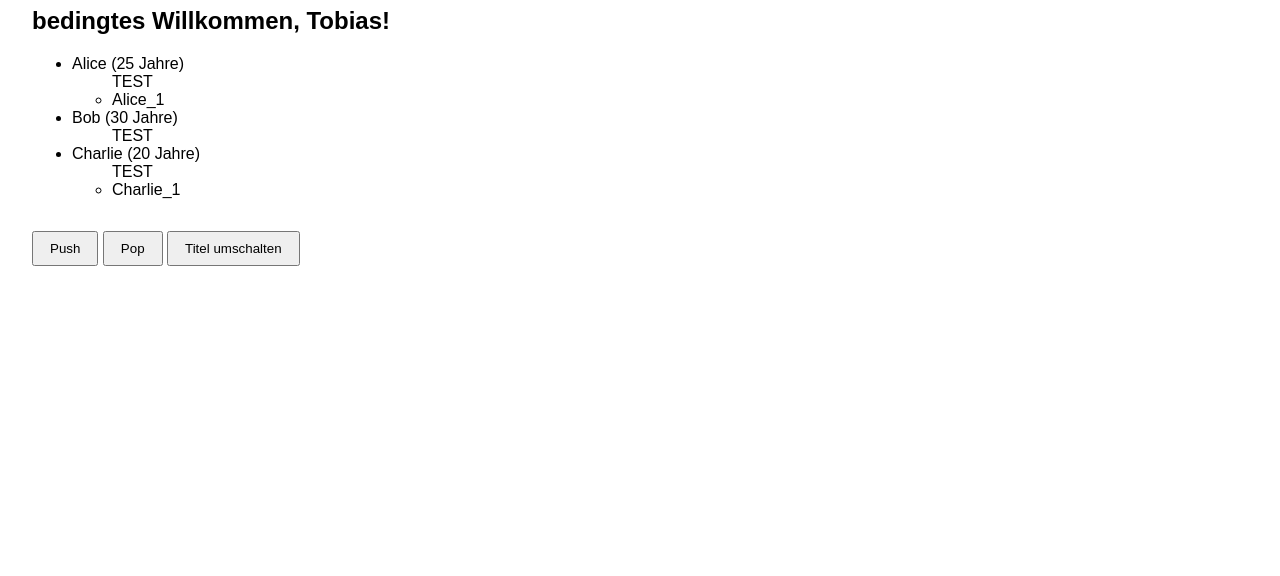
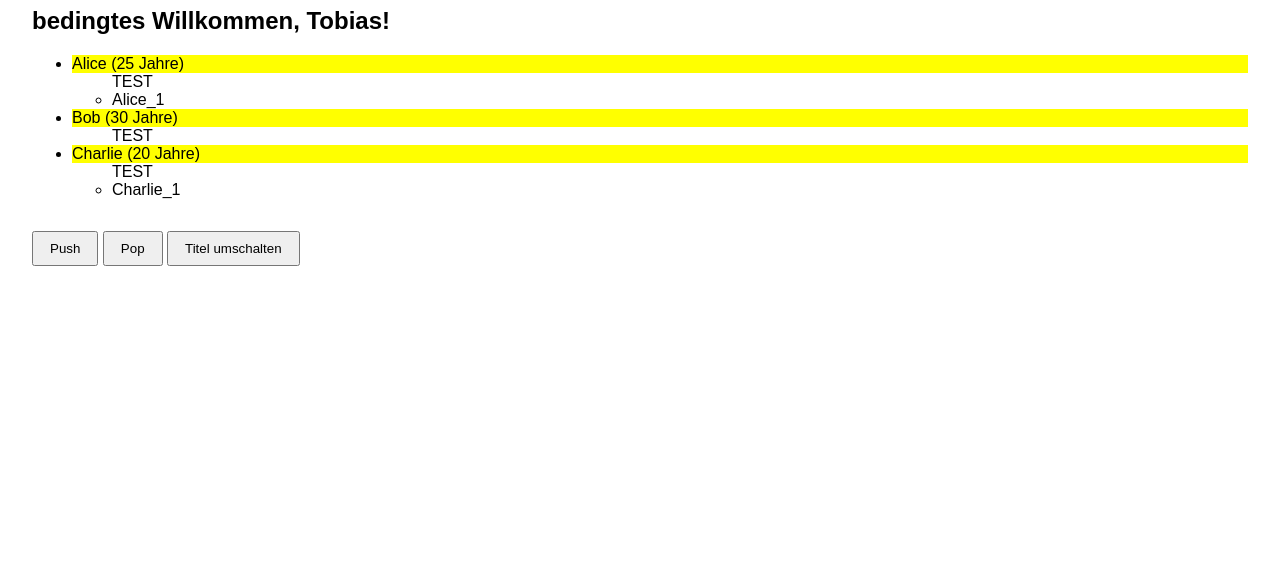
Before and after one commit to tobi2409/FastyX, a plain HTML site: page data-binding.html in a window 1280 px wide. Shown: the part 224-800 px from the top of the page. Drawn offline with Linux system fonts and the light colour scheme.

Commit message:
sauberer Stand vom DataBinding 22.09.2025

```diff
--- a/data-binding.html
+++ b/data-binding.html
@@ -14,12 +14,12 @@
 
 <div id="headline">
     <input id="name" value="{{ name }}">
-    <h1>Willkommen, {{ name }}!</h1>
+    <h1 style="background-color: {{ headlineBackground }};">Willkommen, {{ name }}!</h1>
     <p>Hallo {{ name }}</p>
 
   <!-- IF-Direktive -->
   <if test="showCondTitle">
-    <h1>bedingtes Willkommen, {{ name }}!</h1>
+    <h1 style="background-color: {{ headlineBackground }};">bedingtes Willkommen, {{ name }}!</h1>
 
     <if test="showCondTitle2">
       <h2>bedingtes Willkommen, {{ name }}!</h2>
@@ -29,10 +29,9 @@
 
 <div id="main">
   <!-- EACH-Direktive -->
-  <ul>
-
+  <!--<ul>
     <each of="items" as="item">
-      <li>{{ item.name }} ({{ item.age }} Jahre)</li>
+      <li style="background-color: {{ liBackground }}">{{ item.name }} ({{ item.age }} Jahre)</li>
       <ul>
         <div>TEST</div>
         <each of="item.children" as="child">
@@ -40,7 +39,21 @@
         </each>
       </ul>
     </each>
-  </ul>
+  </ul>-->
+
+  <recursive-template name="rec1">
+    <ul>
+      <each of="items" as="item" deep-structure="item.children">
+        <li style="background-color: {{ liBackground }}">{{ item.name }} ({{ item.age }} Jahre)</li>
+        <ul>
+          <div>TEST</div>
+          <each of="item.children" as="child">
+              <li>{{ child.name }}</li>
+          </each>
+        </ul>
+      </each>
+    </ul>
+  </recursive-template>
 
   <button id="push">Push</button>
   <button id="pop">Pop</button>
@@ -80,43 +93,72 @@
   // Renderer für <if> und <each>
   // -----------------------------
 
+// --- Hilfsfunktionen ---
+
+function interpolateText(template, model, context) {
+  return template.replace(/\{\{\s*([\w.-]+)\s*\}\}/g, (_, key) => {
+    const value = resolvePath(key, model, context);
+    return value !== undefined ? value : "";
+  });
+}
+
+function interpolateAttributes(node, model, context) {
+  for (const attr of Array.from(node.attributes)) {
+    if (!attr.name.match(/^data-template/)) {
+      const key = "template" + attr.name;
+      const tplValue = node.dataset[key] || attr.value;
+      if (/\{\{.*?\}\}/.test(tplValue)) {
+        node.dataset[key] = tplValue; // Original speichern
+        node.setAttribute(attr.name, interpolateText(tplValue, model, context));
+      }
+    }
+  }
+}
+
+function applyInterpolations(node, model, context) {
+  const templateText = node.dataset.templateInnerText || getDirectInnerText(node);
+  if (templateText && /\{\{.*?\}\}/.test(templateText)) {
+    node.dataset.templateInnerText = templateText;
+    node.innerText = interpolateText(templateText, model, context);
+  }
+  interpolateAttributes(node, model, context);
+}
+
+// --- Template-Expansion ---
+
 function expandEachTag(eachElement, model, context = {}) {
-  const arrayName = eachElement.getAttribute('of');   // z.B. "items" oder "item.children"
-  const asName = eachElement.getAttribute('as') || 'item'; // Standardname "item"
+  const arrayName = eachElement.getAttribute("of"); // z.B. "items" oder "item.children"
+  const asName = eachElement.getAttribute("as") || "item";
 
-  // Array auswerten (Pfad im Kontext/Model auflösen)
   const items = resolvePath(arrayName, model, context) || [];
-  const results = [];
-
-  items.forEach(item => {
-    const newContext = { ...context, [asName]: item }; // Kontext erweitern
-    const children = expandChildren(eachElement, model, newContext);
-    results.push(...children);
+  return items.flatMap(item => {
+    const newContext = { ...context, [asName]: item };
+    return expandChildren(eachElement, model, newContext);
   });
-
-  return results;
 }
 
 function expandTemplate(templateElement, model, context = {}) {
-  if (templateElement.tagName === 'EACH') {
+  if (templateElement.tagName === "EACH") {
     return expandEachTag(templateElement, model, context);
   }
 
-  // normales DOM-Element erzeugen
   const newEl = document.createElement(templateElement.tagName);
-  newEl.dataset.cloned = true;
+  newEl.dataset.cloned = "true";
 
-  // direkten Text des Template-Elements holen und Platzhalter ersetzen
+  // Text + Attribute interpolieren
   const directInnerText = getDirectInnerText(templateElement);
   if (directInnerText) {
-    newEl.innerText = directInnerText.replace(
-      /\{\{\s*([\w.-]+)\s*\}\}/g,
-      (_, key) => {
-        const value = resolvePath(key, model, context);
-        return value !== undefined ? value : "";
-      }
-    );
+    newEl.innerText = directInnerText; // erstmal setzen
+    newEl.dataset.templateInnerText = directInnerText; // Original sichern
   }
+
+  // Attribute kopieren
+  for (const attr of Array.from(templateElement.attributes)) {
+    newEl.setAttribute(attr.name, attr.value);
+  }
+
+  // Text + Attribute interpolieren
+  applyInterpolations(newEl, model, context);
 
   // Kinder expandieren
   const children = expandChildren(templateElement, model, context);
@@ -126,67 +168,55 @@ function expandTemplate(templateElement, model, context = {}) {
 }
 
 function expandChildren(parentTemplate, model, context = {}) {
-  const results = [];
-  const childTemplates = parentTemplate.querySelectorAll(':scope > *');
-
-  childTemplates.forEach(childTemplate => {
-    const expanded = expandTemplate(childTemplate, model, context);
-    results.push(...expanded);
-  });
-
-  return results;
+  const childTemplates = parentTemplate.querySelectorAll(":scope > *");
+  return Array.from(childTemplates).flatMap(child =>
+    expandTemplate(child, model, context)
+  );
 }
 
-function render(root, model) {
-  const rootChildren = root.querySelectorAll(':scope > *');
+// --- Rendering ---
+
+function render(root, model, context = {}) {
+  const rootChildren = root.querySelectorAll(":scope > *");
 
   rootChildren.forEach(child => {
     const parent = child.parentNode;
 
-    if (child.tagName === 'EACH') {
-      const oldClonedElements = parent.querySelectorAll('[data-cloned="true"]');
-      oldClonedElements.forEach(oCE => oCE.remove());
-
-      const expanded = expandEachTag(child, model);
-
-      expanded.forEach(el => parent.insertBefore(el, child));
-      child.style.display = 'none';
-    } else if (child.tagName === 'IF') {
-      const testExpr = child.getAttribute('test');
-      const value = resolvePath(testExpr, model, {});
-
-      // Beim ersten Mal die Kinder als Template sichern
-      if (!child.dataset.ifTemplateSaved) {
-        child.dataset.ifTemplateSaved = "true";
-        child.dataset.ifTemplateHTML = child.innerHTML;
+    switch (child.tagName) {
+      case "EACH": {
+        parent.querySelectorAll('[data-cloned="true"]').forEach(oCE => oCE.remove());
+        const expanded = expandEachTag(child, model, context);
+        expanded.forEach(el => parent.insertBefore(el, child));
+        child.style.display = "none";
+        break;
       }
 
-      // Vorherige gerenderte Kinder entfernen
-      child.innerHTML = "";
+      case "IF": {
+        const testExpr = child.getAttribute("test");
+        const value = resolvePath(testExpr, model, context);
 
-      if (value) {
-        child.innerHTML = child.dataset.ifTemplateHTML;
-        render(child, model); // rekursiv rendern
-      }
-    } else {
-      // Prüfen: hat dieses Element {{ ... }} im direkten Text oder Attributen?
-      const directInnerText = child.dataset.templateInnerText || getDirectInnerText(child);
-      const hasInterpolation =
-        (directInnerText && /\{\{.*?\}\}/.test(directInnerText)) ||
-        Array.from(child.attributes).some(attr => /\{\{.*?\}\}/.test(attr.value));
+        // Node-Templates einmalig speichern
+        if (!child._ifTemplateNodes) {
+          child._ifTemplateNodes = Array.from(child.childNodes).map(n => n.cloneNode(true));
+        }
 
-      if (hasInterpolation) {
-        child.dataset.templateInnerText = directInnerText
-        child.innerText = directInnerText.replace(
-          /\{\{\s*([\w.-]+)\s*\}\}/g,
-          (_, key) => {
-            const value = resolvePath(key, model, {});
-            return value !== undefined ? value : "";
-          }
-        );
+        // Aktuelle Kinder entfernen
+        while (child.firstChild) child.removeChild(child.firstChild);
+
+        if (value) {
+          // Node-Templates wieder einfügen (Klon)
+          child._ifTemplateNodes.forEach(n => child.appendChild(n.cloneNode(true)));
+
+          // Rekursiv rendern
+          render(child, model, context);
+        }
+        break;
       }
 
-      render(child, model);
+      default: {
+        applyInterpolations(child, model, context);
+        render(child, model, context); // rekursiv
+      }
     }
   });
 }
@@ -206,6 +236,7 @@ function resolvePath(path, model, context) {
   const headlineModel = reactive({
     showCondTitle: true,
     showCondTitle2: true,
+    headlineBackground: 'yellow',
     name: 'Tobias'
   }, () => render(document.getElementById('headline'), headlineModel))
 
@@ -214,7 +245,8 @@ function resolvePath(path, model, context) {
       { name: 'Alice', age: 25, children: [ { name: 'Alice_1', age: 10, children: [ { name: 'Alice_1_1', age: 5 } ] } ] },
       { name: 'Bob', age: 30 },
       { name: 'Charlie', age: 20, children: [ { name: 'Charlie_1', age: 5 } ] }
-    ]
+    ],
+    liBackground: 'yellow'
   }, () => render(document.getElementById('main'), mainModel))
 
   // -----------------------------
```
